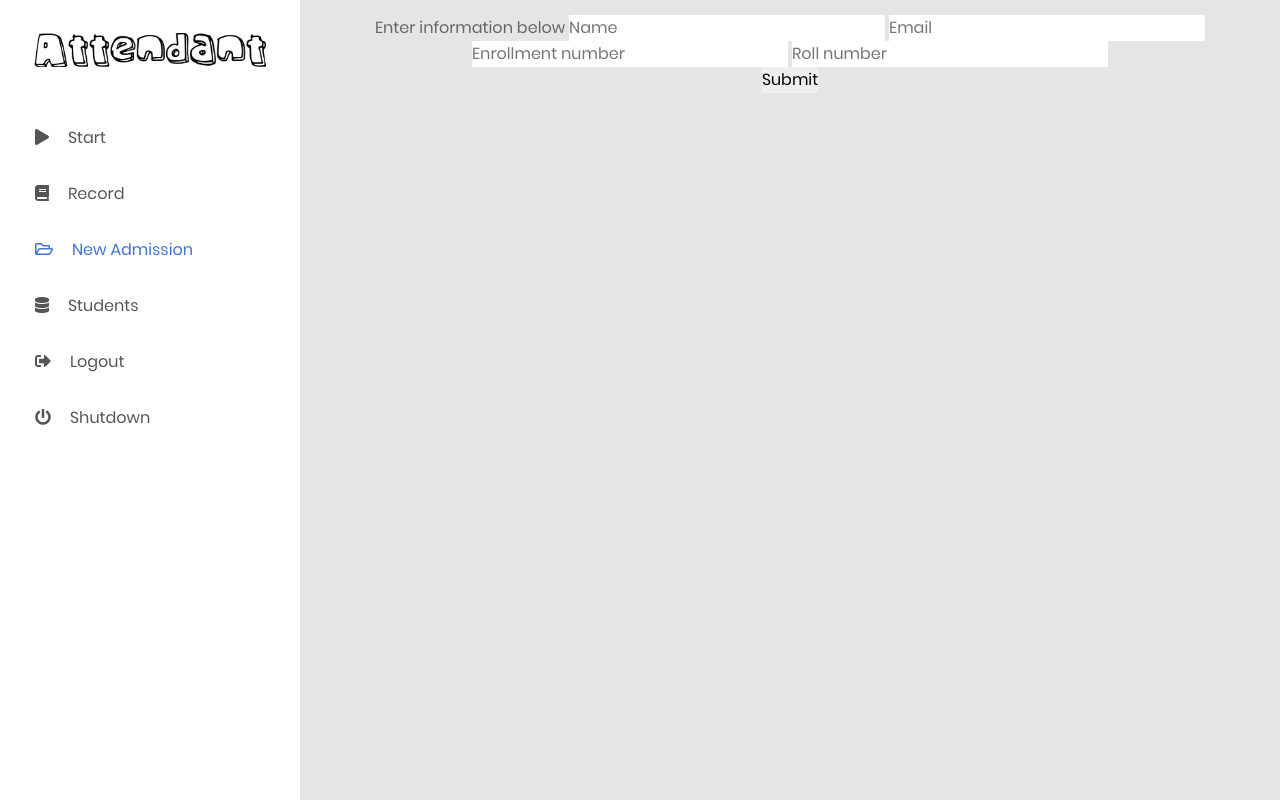
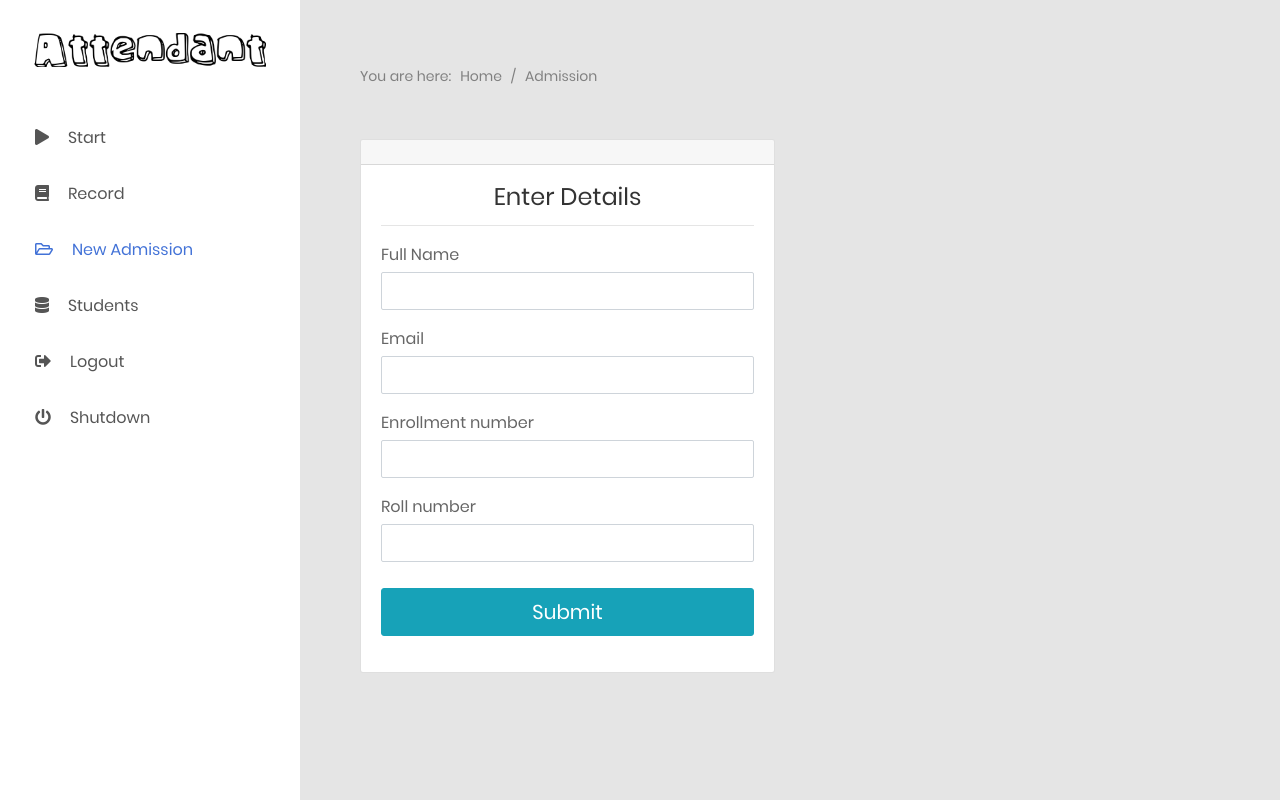
Before and after one commit to Dk-09/Attendant, a Flask app: page /admission in a window 1280 px wide. Run offline with Flask 2, Linux system fonts and the light colour scheme; a user stored in the database is signed in; some libraries are stand-ins or nearby versions.

Commit message:
Making new UI (not usable) - 5

```diff
--- a/main/form.py
+++ b/main/form.py
@@ -15,6 +15,11 @@ class registerform(FlaskForm):
         if mail:
             raise ValidationError('Mail already exists! Please try a different mail')
 
+    def validate_name(self, name_to_check):
+        name = students.query.filter_by(name=name_to_check.data).first()
+        if name:
+            raise ValidationError('Name already exists! Please try a full name with middle name')
+
     def validate_enroll_no(self, enroll_no_to_check):
         enroll_no = students.query.filter_by(enroll_no=enroll_no_to_check.data).first()
         if enroll_no:
--- a/main/routes.py
+++ b/main/routes.py
@@ -111,7 +111,10 @@ def register_page():
 @app.route('/shutdown')
 @login_required
 def shutdown():
-    send()
+    try:
+        send()
+    except:
+        pass
     logout_user()
     func = request.environ.get('werkzeug.server.shutdown')
     func()
--- a/main/templates/dashboard/new_admission.html
+++ b/main/templates/dashboard/new_admission.html
@@ -8,24 +8,54 @@ active has-sub
 
 {% block content %}
 
-<form method="POST" style="text-align: center;">
+<section class="au-breadcrumb2">
+	<div class="container">
+		<div class="au-breadcrumb-content">
+			<div class="au-breadcrumb-left">
+				<span class="au-breadcrumb-span">You are here:</span>
+				<ul class="list-unstyled list-inline au-breadcrumb__list">
+					<li class="list-inline-item active">
+						Home
+					</li>
+					<li class="list-inline-item seprate">
+						<span>/</span>
+					</li>
+					<li class="list-inline-item">Admission</li>
+				</ul>
+			</div>
+		</div>
+	</div>
+</section>
+
+<div class="col-lg-6">
+	<div class="card">
+		<div class="card-header"></div>
+		<div class="card-body">
+			<div class="card-title">
+				<h3 class="text-center title-2">Enter Details</h3>
+			</div>
+			<hr>
+			<form method="POST" novalidate="novalidate">
 				{{ form.hidden_tag() }}
-	<span>
-	    Enter information below
-	</span>
-
-	{{ form.name( class="input1", placeholder="Name") }}
-
-	{{ form.mail( class="input1", placeholder="Email") }}
-
-	{{ form.enroll_no( class="input1", placeholder="Enrollment number")}}
-
-	{{ form.roll_no( class="input1", placeholder="Roll number")}}
-
+				<div class="form-group">
+					<label class="control-label mb-1">Full Name</label>
+					{{ form.name( class="form-control" ) }}
+				</div>
+				<div class="form-group has-success">
+					<label for="cc-name" class="control-label mb-1">Email</label>
+					{{ form.mail( class="form-control") }}
+				</div>
+				<div class="form-group">
+					<label for="cc-number" class="control-label mb-1">Enrollment number</label>
+					{{ form.enroll_no( class="form-control")}}
+				</div>
+				<div class="form-group">
+					<label for="cc-number" class="control-label mb-1">Roll number</label>
+					{{ form.roll_no( class="form-control")}}
+				<div>
 				<br>
-
-	{{ form.submit( class="contact1-form-btn", placeholder="Register") }}
-
+					{{ form.submit( class="btn btn-lg btn-info btn-block") }}
+				</div>
 				{% with messages = get_flashed_messages(with_categories=true) %}
 					{% if messages %}
 						{% for category, message in messages %}
@@ -34,5 +64,9 @@ active has-sub
 					{% endif %}
 				{% endwith %}
 			</form>
+		</div>
+	</div>
+</div>
+
 
 {% endblock %}
--- a/main/templates/dashboard/student.html
+++ b/main/templates/dashboard/student.html
@@ -41,7 +41,7 @@ active has-sub
 		</thead>
 		<tbody>
 			{% for item in items %}
-			<form method="POST" action="{{ url_for('delete_student', ids=item.id, name=item.name) }}"></form>
+			<form method="POST" action="{{ url_for('delete_student', ids=item.id, name=item.name) }}">
 				<tr class="tr-shadow">
 					<td>{{ item.name }}</td>
 					<td><span class="block-email">{{ item.mail }}</span></td>
@@ -51,10 +51,9 @@ active has-sub
 					<tr class="spacer"></tr>
 				</tr>
 			{% endfor %}
+			</form>
 		</tbody>
 	</table>
-	</form>
-
 </div>
 
 {% endblock %}
```
Also changed, not shown: main/templates/dashboard/record.html (+4 -3 lines), main/templates/dashboard/start.html (+22 -0 lines), main/db2/dhruv.csv (deleted), main/db2/dk.csv (deleted), main/img/dhruv.jpg (deleted), main/img/dk.jpg (deleted), main/main.db, 1 other file. Lines whose indentation alone changed are shown as unchanged.
